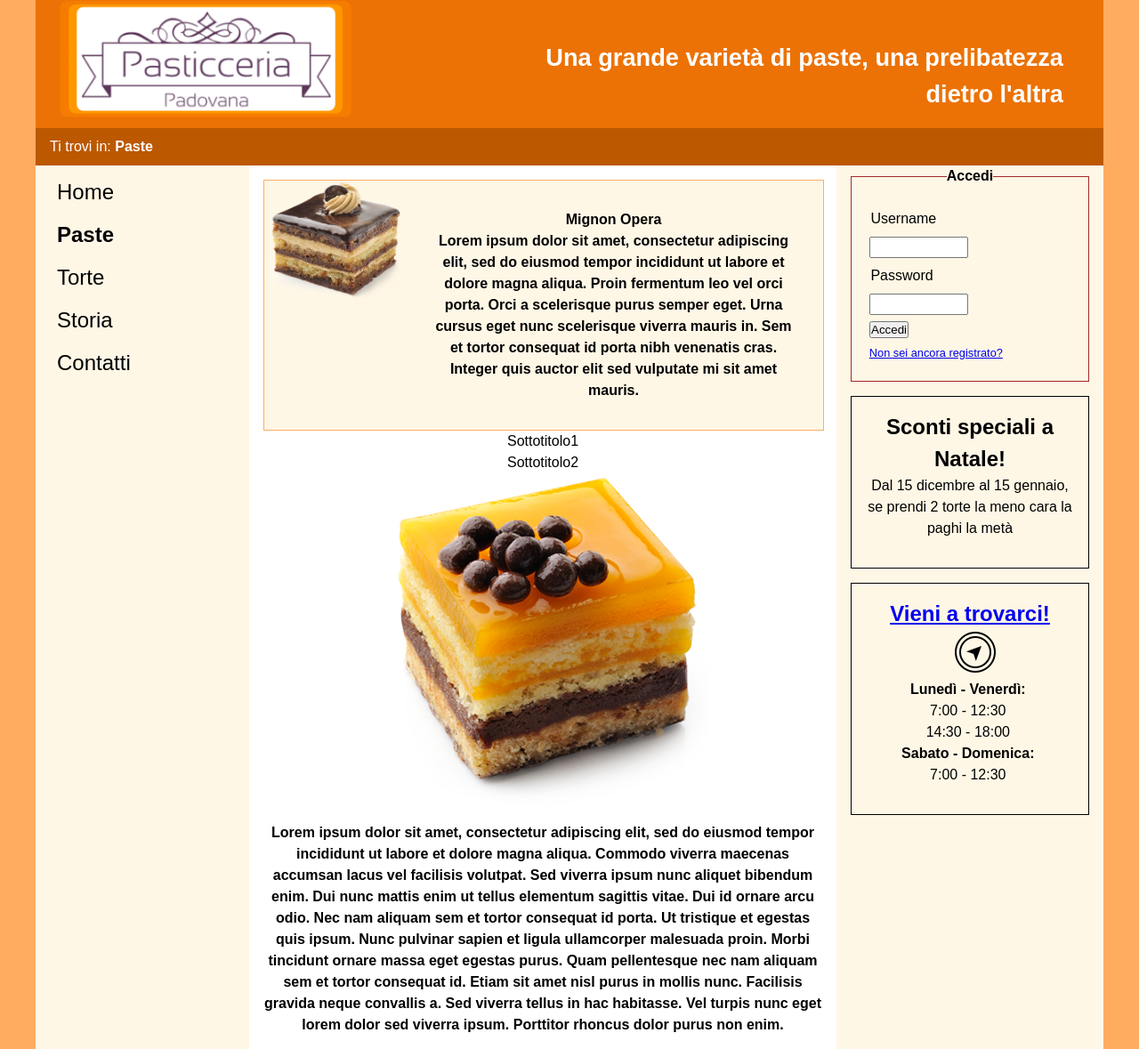
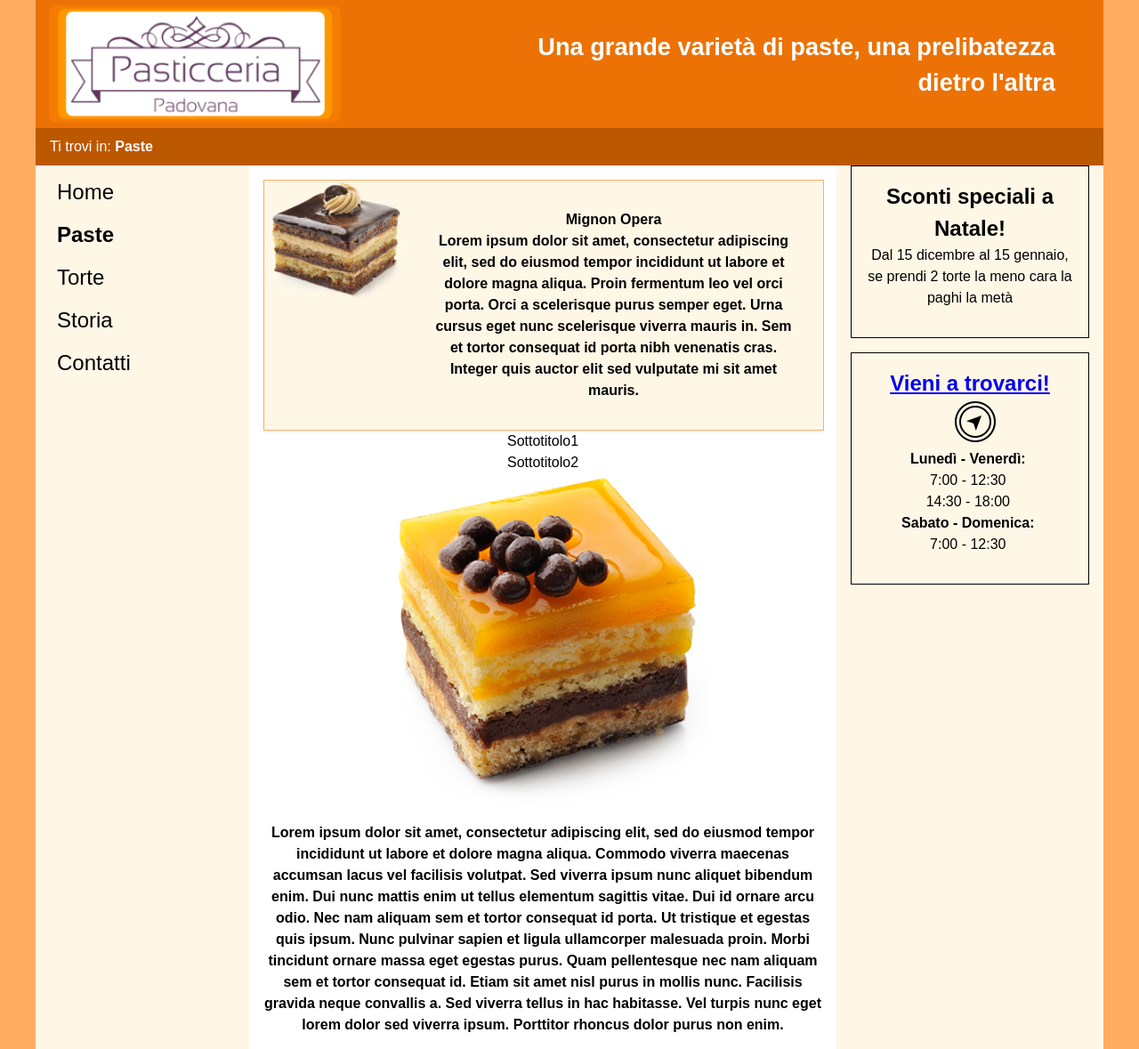
Before and after one commit to marcoDallas/TECWEB1920, a PHP site: page /html/paste.html in a window 1280 px wide. Shown: the top 1179 px of the page at 89% size. Run offline with PHP 8.4, Linux system fonts and the light colour scheme.

Commit message:
Modifiche Generali di enhancement
Cambiato nomi di one_third column e two_third in logo_column e title_column
Il % è riferito alla width e quindi scalando in orizzontale cambia. sistemato con un fisso in em
Aggiornate le pagine con la nuova nomenclatura
Aggiornati padding dei loghi in mobile e desktop
Creazione css per stampa
Tolto momentaneamnte il login da mobile nel menù

```diff
--- a/website/www/css/print.css
+++ b/website/www/css/print.css
@@ -1,6 +1,342 @@
-#logo{
+#logo {
     display: none;
 }
-#menu{
+
+#menu {
     display: none;
 }
+
+#breadcrumb {
+    display: none;
+}
+
+#login {
+    display: none;
+}
+
+* {
+    margin: 0em;
+    padding: 0em;
+    max-width: 100%;
+    font-family: Arial, Helvetica, sans-serif;
+    line-height: 1.5em;
+    text-align: justify;
+    text-justify: inter-word;
+}
+
+html {
+    box-sizing: border-box;
+    height: 100%; /* riferimento per le percentuali successive */
+    width: 100%; /* riferimento per le percentuali successive */
+}
+
+body {
+    height: 100%; /* riferimento per le percentuali successive */
+    width: 100%; /* riferimento per le percentuali successive */
+    max-width: 1200px;
+    min-width: 360px;
+    margin: auto;
+}
+
+/**************************************************************************
+ *********************** MOBILE LAYOUT ************************************
+ **************************************************************************/
+/*containers*/
+.box {
+    overflow: hidden;
+}
+
+    .box > * {
+        float: left;
+        display: inline-block;
+    }
+
+.half_column {
+    width: 100%;
+}
+
+.medium_column {
+    width: 100%;
+}
+
+.a_quarter_column {
+    width: 54%;
+}
+
+.thin_column {
+    width: 100%;
+}
+
+.a_column {
+    text-align: center;
+    width: 100%;
+}
+
+.hidden {
+    font-size: 0px;
+    text-indent: 100%;
+    white-space: nowrap;
+    overflow: hidden;
+}
+
+.mobile_hidden {
+    position: absolute;
+    left: -100000px;
+    overflow: hidden;
+}
+
+dd {
+    font-weight: bold;
+}
+
+#logo_storia::before {
+    content: url("../images/logo.png");
+    display: block;
+    margin-top: 1em;
+}
+
+/*#header {
+    height: 6em;
+}*/
+
+.news_container {
+    border: 1px solid;
+    margin: 1em;
+    padding: 1em;
+    text-align: center;
+}
+
+.news_title {
+    font-size: 1.5em;
+    font-weight: bold;
+}
+
+.news_content {
+    padding-bottom: 1em;
+}
+
+#maps_icon {
+    content: url("../images/navigation.png");
+    vertical-align: middle;
+    padding-left: 0.5em;
+}
+
+#menu {
+    font-size: 1.5em;
+    overflow: hidden;
+}
+
+    #footer dl {
+        text-align: center;
+        padding-top: 1em;
+    }
+
+    #footer > p {
+        padding-top: 1em;
+        padding-bottom: 1em;
+    }
+
+.footer_element {
+    display: block;
+    text-align: center;
+}
+
+#content > p {
+    padding: 1.5em;
+}
+
+#content > h1 {
+    padding: 0.5em;
+}
+
+#content > dl {
+    padding: 1em;
+}
+
+#content {
+    text-align: center;
+}
+
+#contentContatti {
+    text-align: left;
+    padding-left: 2.5em;
+}
+
+    #contentContatti p, #contentContatti dl {
+        padding: 1em;
+    }
+
+h2 {
+    padding-top: 0.3em;
+}
+
+#maps {
+    width: 80%;
+    height: 20em;
+    display: block;
+    padding-left: 1em;
+    padding-bottom: 1em;
+}
+
+/*tags*/
+
+.news_container {
+    display: inline-block;
+    width: 40%;
+}
+
+input[type=text], input[type=password] {
+    width: 8em;
+}
+
+.mobile_hidden {
+    position: relative;
+    left: 0px;
+    height: auto;
+}
+
+form legend {
+    text-align: center;
+}
+
+form fieldset {
+    padding: 1em 5% 1em;
+    border: 1px solid brown;
+}
+
+form label, form input {
+    margin: 1em;
+}
+
+.thin_column {
+    width: 20%;
+}
+
+.medium_column {
+    width: 25%;
+}
+
+.a_quarter_column {
+    width: 25%;
+}
+
+.logo_column {
+    max-width: 30%;
+    height: 100%;
+}
+
+.title_column {
+    width: 100%;
+    height: 100%;
+}
+
+.three_quarter_column {
+    width: 75%;
+}
+
+/*.large_column {
+    width: 55%;
+}*/
+
+/* other */
+
+
+.element {
+    background-color: #FFF7E6;
+    border: 0.1em solid #FFAC61;
+}
+
+    .element p {
+        padding: 2em;
+    }
+
+    .element strong {
+        display: block;
+    }
+
+/*specific*/
+
+#logo {
+    padding: 0.22em 0em 0em 0.5em;
+    max-width: 14em;
+    max-height: 9em; /* forza sovrascrittura del max-height del mobile */
+}
+
+#header h1 {
+    font-size: 1.7em;
+    /*text-align: right;*/
+    margin-top: 1.2em;
+    padding-right: 5%;
+    /*margin-left: 25%;*/
+}
+
+/*#header {
+    min-height: 9em;
+}*/
+
+#breadcrumb p {
+    font-size: 1em;
+    padding-left: 1em;
+}
+
+.login_column {
+    display:none;
+    float: right;
+}
+
+#login {
+    border: none;
+    margin: 0em;
+}
+
+    #login form label, #login form input, #login a {
+        margin: 0.5em;
+        text-align: left;
+    }
+
+#registrationForm {
+    margin: 5% 26%;
+    width: 48%;
+}
+
+    #registrationForm input {
+        width: 20em;
+    }
+
+        #registrationForm input[type="submit"] {
+            height: 2em;
+            width: 10em;
+        }
+
+.news_container {
+    margin: 0em 1em 1em 1em;
+    width: auto;
+    display: block;
+}
+
+/*#general_container {
+    min-height: 59.3%;
+}*/
+
+#maps_icon {
+    display: block;
+    margin-left: auto;
+    margin-right: auto;
+    padding-bottom: 0.2em;
+}
+
+#menu_icon {
+    display: none; /* l'icona del menu' è superflua per lo screen reader in questo caso */
+}
+
+.footer_element {
+    display: inline;
+}
+
+    #footer > dl {
+        width: 50%;
+    }
+
+#footer img {
+    display:none;
+}
--- a/website/www/css/screen.css
+++ b/website/www/css/screen.css
@@ -72,7 +72,7 @@ dd {
 }
 
 #logo {
-    padding: 0.1em 0.1em 0.1em 0.2em;
+    padding: 0.22em 0.1em 0.1em 0.2em;
     max-height: 4em;
     max-width: 9em;
     font-size: 1.5em;
@@ -123,6 +123,7 @@ dd {
 }
 
 #login {
+    display: none;
     padding: 0 1em 1em 1em;
     overflow: hidden;
     border-bottom: 5px solid #bc5800;
@@ -210,7 +211,7 @@ dd {
         text-align: center;
         padding: 0em;
         border-bottom: 2px solid #bc5800;
-        padding: 0.4em 0em 0.4em 0em;
+        padding: 0.2em 0em 0.2em 0em;
     }
 
         #menu dl dt a {
@@ -287,10 +288,11 @@ dd {
 }
 
 #contentContatti p, #contentContatti dl {
-        padding: 1em;
+    padding: 1em;
 }
 
 h2 {
+    padding-top: 0.3em;
     color: red;
 }
 
@@ -327,6 +329,12 @@ h2 {
         width: 8em;
     }
 
+    .mobile_hidden {
+        position: relative;
+        left: 0px;
+        height: auto;
+    }
+
     form legend {
         text-align: center;
     }
@@ -352,8 +360,14 @@ h2 {
         width: 25%;
     }
 
-    .one_third_column {
-        width: 33.33%;
+    .logo_column {
+        max-width: 30%;
+        height: 100%;
+    }
+
+    .title_column {
+        width: 70%;
+        height: 100%;
     }
 
     .three_quarter_column {
@@ -365,11 +379,7 @@ h2 {
     }
 
     /* other */
-    .mobile_hidden {
-        position: relative;
-        left: 0px;
-        height: auto;
-    }
+
 
     .element {
         background-color: #FFF7E6;
@@ -387,15 +397,15 @@ h2 {
     /*specific*/
 
     #logo {
-        padding: 0em 0em 0em 1em;
+        padding: 0.22em 0em 0em 0.5em;
+        max-width: 14em;
         max-height: 9em; /* forza sovrascrittura del max-height del mobile */
-        max-width: 14em;
     }
 
     #header h1 {
         font-size: 1.7em;
         text-align: right;
-        margin-top: 5%;
+        margin-top: 1.2em;
         padding-right: 5%;
         margin-left: 25%;
     }
--- a/website/www/html/contatti.html
+++ b/website/www/html/contatti.html
@@ -36,10 +36,10 @@
 </head>
 <body>
     <div id="header" class="box a_column">
-        <div class="a_quarter_column">
+        <div class="logo_column">
             <a href="index.html" title="Torna alla pagina principale"><img id="logo" src="../images/logo.png" alt="Torna alla pagina principale"/></a>
         </div>
-        <div class="three_quarter_column mobile_hidden">
+        <div class="title_column mobile_hidden">
             <h1>Come e quando puoi contattarci</h1>
         </div>
     </div>
--- a/website/www/html/fallback.html
+++ b/website/www/html/fallback.html
@@ -36,10 +36,10 @@
 </head>
 <body>
     <div id="header" class="box a_column">
-        <div class="a_quarter_column">
+        <div class="logo_column">
             <a href="index.html" title="Vai alla pagina principale"><img id="logo" src="../images/logo.png" alt="Pasticceria Padovana" /></a>
         </div>
-        <div class="three_quarter_column mobile_hidden">
+        <div class="title_column mobile_hidden">
             <h1>Hai perso la strada?</h1>
         </div>
     </div>
--- a/website/www/html/index.html
+++ b/website/www/html/index.html
@@ -36,10 +36,10 @@
 </head>
 <body>
     <div id="header" class="box a_column">
-        <div class="a_quarter_column">
+        <div class="logo_column">
             <img id="logo" src="../images/logo.png" alt="Ti trovi nella pagina principale"/>
         </div>
-        <div class="three_quarter_column mobile_hidden">
+        <div class="title_column mobile_hidden">
             <h1>La miglior pasticceria di Padova</h1>
         </div>
     </div>
--- a/website/www/html/paste.html
+++ b/website/www/html/paste.html
@@ -36,10 +36,10 @@
 </head>
 <body>
     <div id="header" class="box a_column">
-        <div class="a_quarter_column">
+        <div class="logo_column">
             <a href="index.html" title="Torna alla pagina principale"><img id="logo" src="../images/logo.png" alt="Torna alla pagina principale"/></a>
         </div>
-        <div class="three_quarter_column mobile_hidden">
+        <div class="title_column mobile_hidden">
             <h1>Una grande varietà di paste, una prelibatezza dietro l'altra</h1>
         </div>
     </div>
--- a/website/www/html/registrazione.html
+++ b/website/www/html/registrazione.html
@@ -36,10 +36,10 @@
 </head>
 <body>
     <div id="header" class="box a_column">
-        <div class="a_quarter_column">
+        <div class="logo_column">
             <a href="index.html" title="Torna alla pagina principale"><img id="logo" src="../images/logo.png" alt="Torna alla pagina principale" /></a>
         </div>
-        <div class="three_quarter_column mobile_hidden">
+        <div class="title_column mobile_hidden">
             <h1>Registrati, e potra recensire tutti i nostri prodotti</h1>
         </div>
     </div>
--- a/website/www/html/storia.html
+++ b/website/www/html/storia.html
@@ -36,10 +36,10 @@
 </head>
 <body>
     <div id="header" class="box a_column">
-        <div class="a_quarter_column">
+        <div class="logo_column">
             <a href="index.html" title="Torna alla pagina principale"><img id="logo" src="../images/logo.png" alt="Torna alla pagina principale" /></a>
         </div>
-        <div class="three_quarter_column mobile_hidden">
+        <div class="title_column mobile_hidden">
             <h1>Dietro ad una grande pasticceria, c'è anche una grande tradizione</h1>
         </div>
     </div>
--- a/website/www/html/torte.html
+++ b/website/www/html/torte.html
@@ -36,10 +36,10 @@
 </head>
 <body>
     <div id="header" class="box a_column">
-        <div class="a_quarter_column">
+        <div class="logo_column">
             <a href="index.html" title="Torna alla pagina principale"><img id="logo" src="../images/logo.png" alt="Torna alla pagina principale"/></a>
         </div>
-        <div class="three_quarter_column mobile_hidden">
+        <div class="title_column mobile_hidden">
             <h1>Una vasta gamma di torte, a voi basta solo scegliere</h1>
         </div>
     </div>
```
